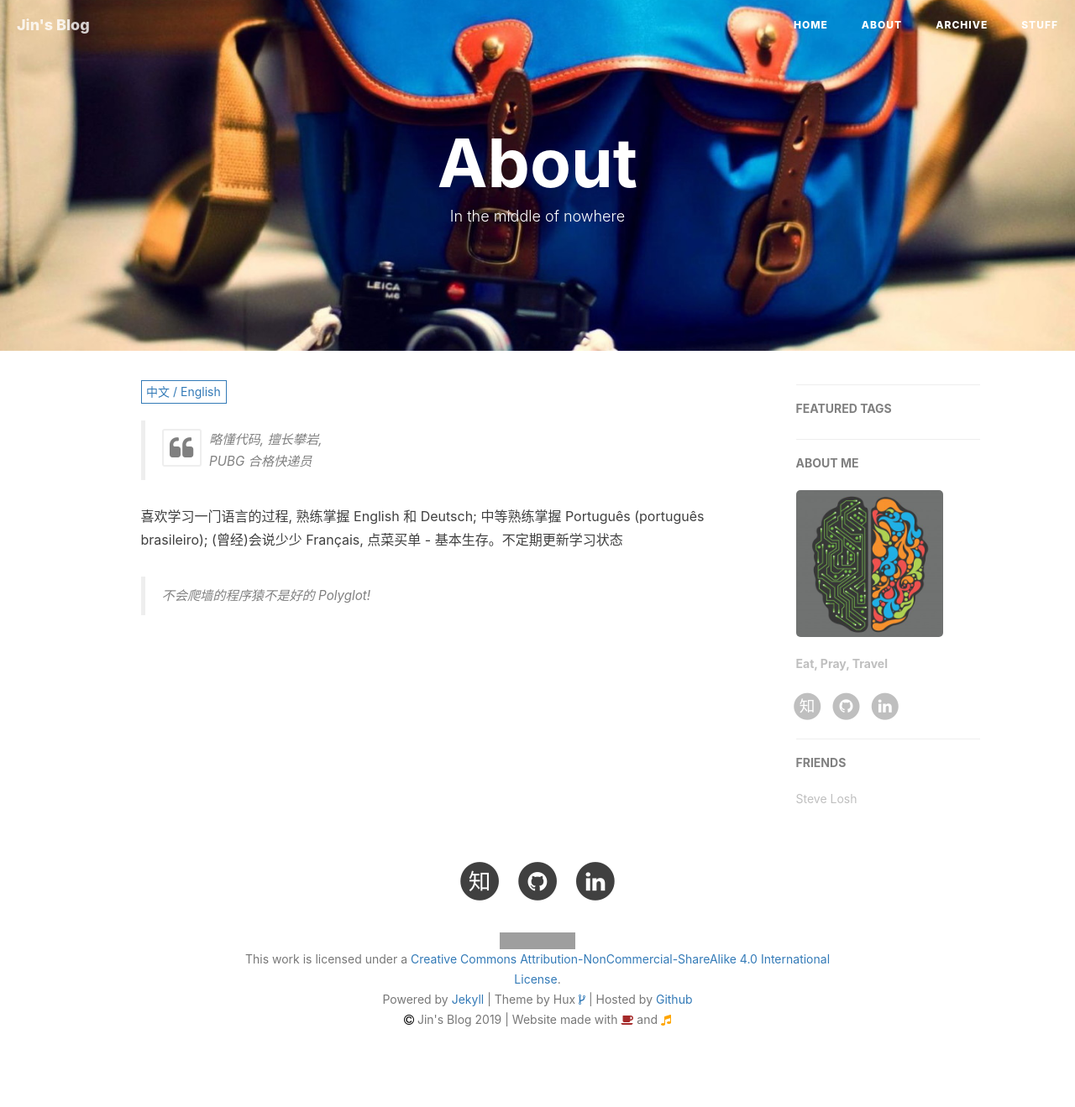
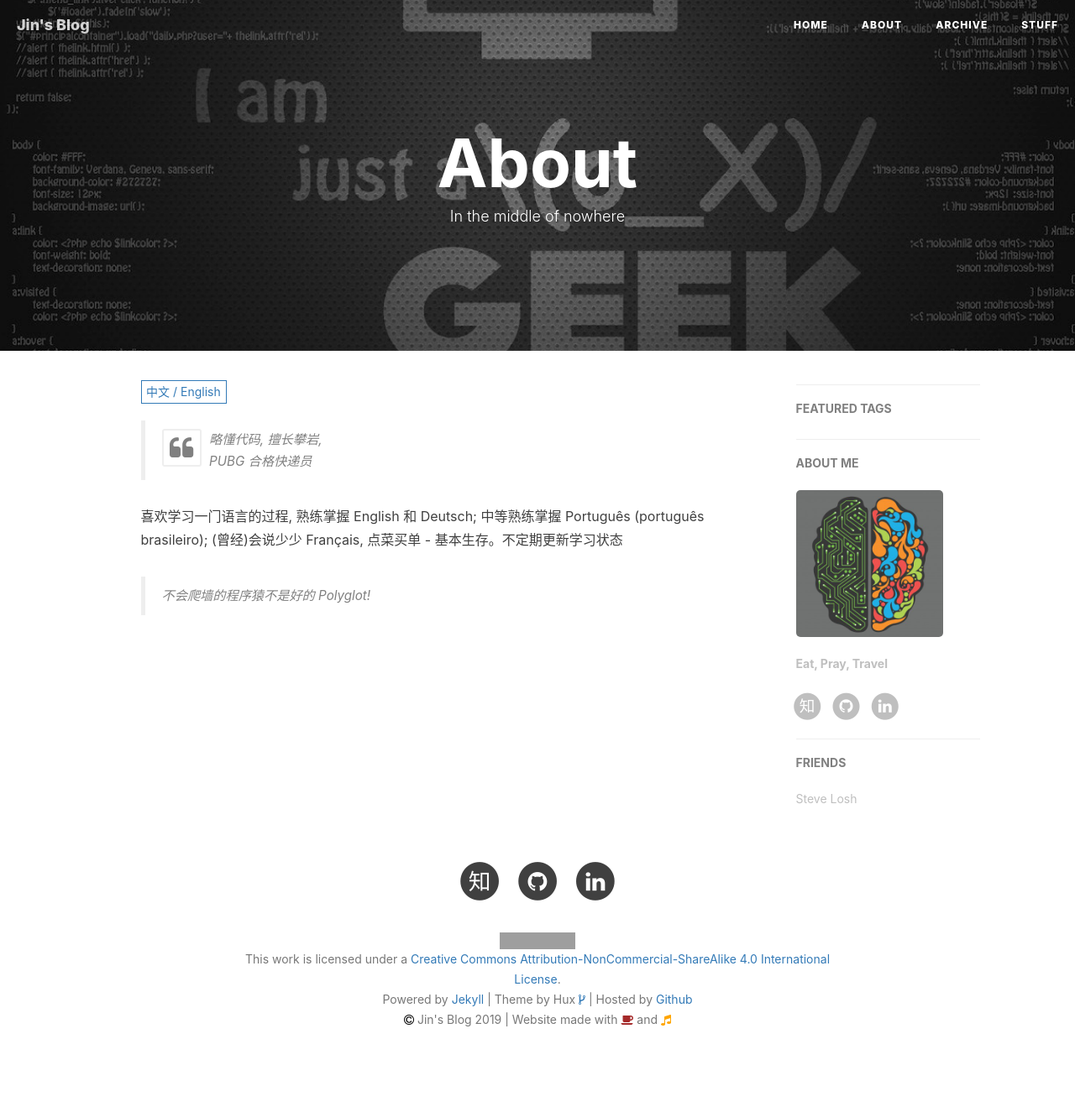
Before and after one commit to yanxxjin/yanxxjin.github.io, a Jekyll site: the page built from about.html, in a window 1280 px wide. Shown: the whole page at 84% size. Built offline with Jekyll 4.4.1, drawn with Linux system fonts in a browser that asks for light colours; nearby versions of some CDN libraries; comment, search, counter and statistics services are not loaded; grey boxes are pictures that could not be loaded.

Commit message:
Update about.html

```diff
--- a/about.html
+++ b/about.html
@@ -2,7 +2,7 @@
 layout: page
 title: "About"
 description: "In the middle of nowhere"
-header-img: "img/camera.jpg"
+header-img: "img/geek.png"
 ---
 
 <!-- Language Selector -->
```
